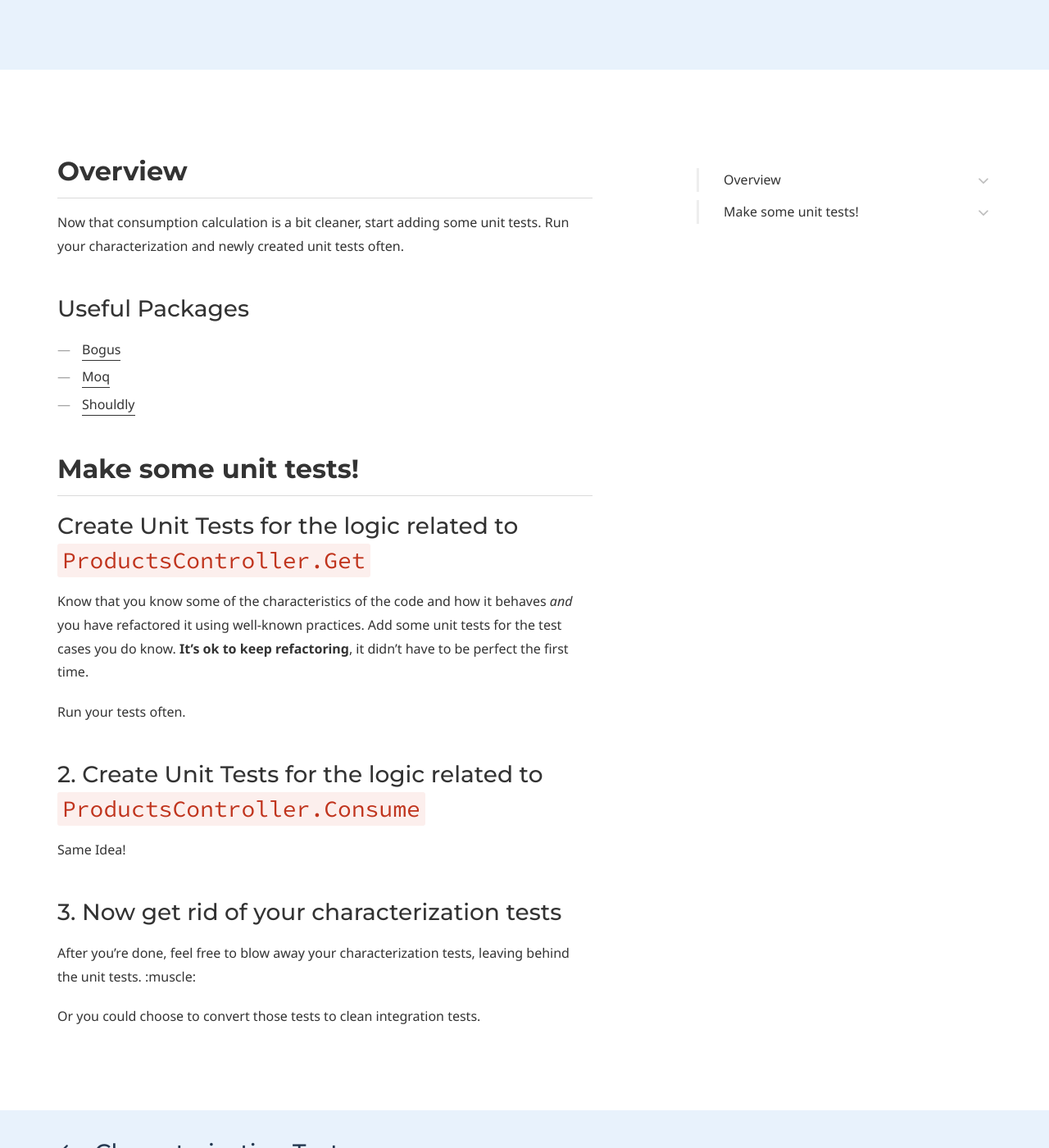
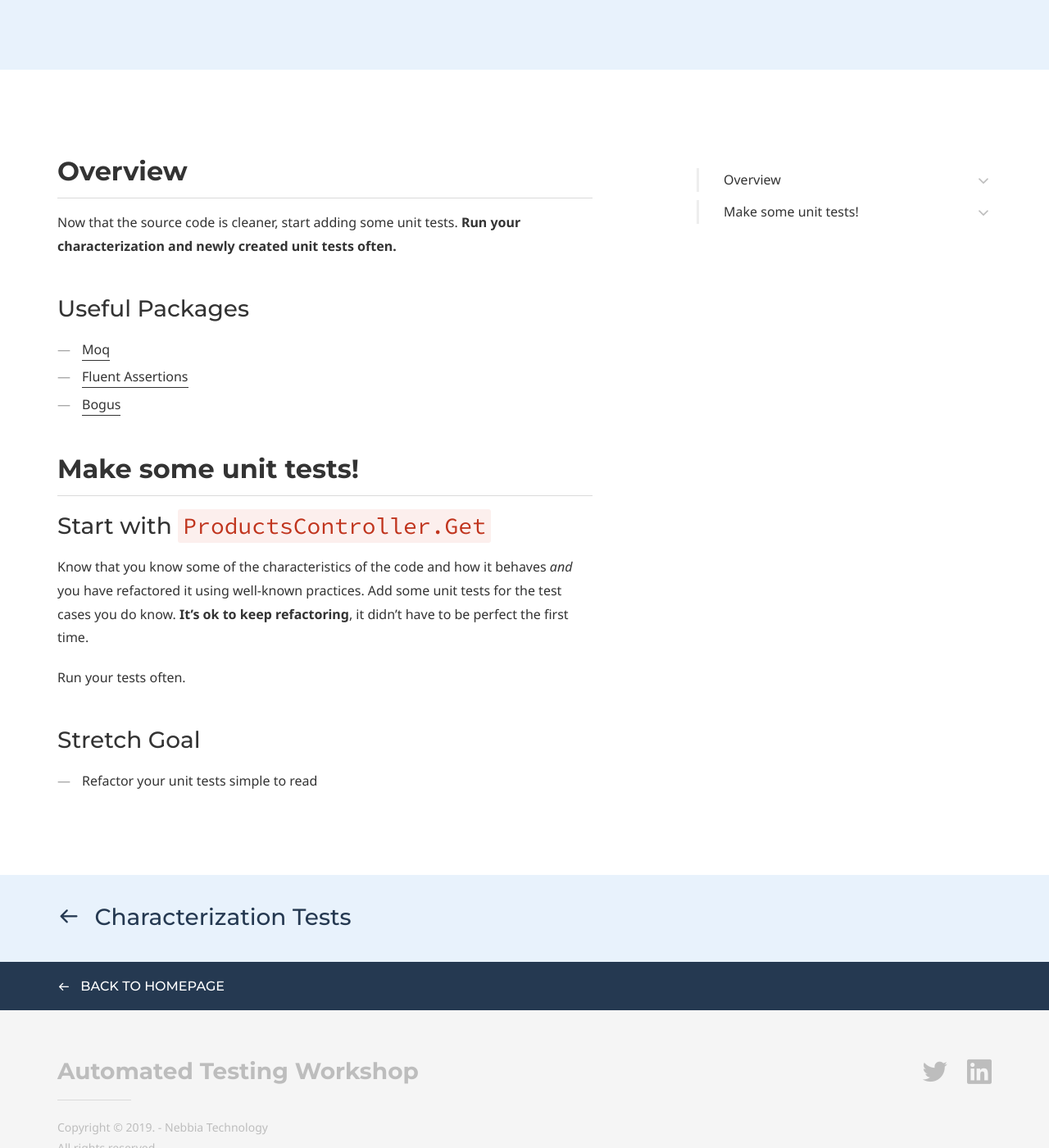
Before and after one commit to fgauna12/newsig-devops-workshop, a Jekyll site: the page built from lab-unit-tests.md, in a window 1280 px wide and 1400 px high, scrolled down 513 px. Shown: the whole window at 82% size. Built offline with Jekyll 4.4.1, drawn with Linux system fonts in a browser that asks for light colours; some web fonts are replaced.

Commit message:
Reworked the unit tests lab

```diff
--- a/lab-unit-tests.md
+++ b/lab-unit-tests.md
@@ -27,28 +27,22 @@ page_nav:
 
 ## Overview
 
-Now that consumption calculation is a bit cleaner, start adding some unit tests. Run your characterization and newly created unit tests often.
+Now that the source code is cleaner, start adding some unit tests. **Run your characterization and newly created unit tests often.**
 
 ### Useful Packages
 
+- [Moq](https://github.com/moq/moq)
+- [Fluent Assertions](https://fluentassertions.com/)
 - [Bogus](https://github.com/bchavez/Bogus)
-- [Moq](https://github.com/moq/moq)
-- [Shouldly](https://github.com/shouldly/shouldly)
 
 ## Make some unit tests!
 
-### Create Unit Tests for the logic related to `ProductsController.Get`
+### Start with `ProductsController.Get`
 
 Know that you know some of the characteristics of the code and how it behaves *and* you have refactored it using well-known practices. Add some unit tests for the test cases you do know. **It's ok to keep refactoring**, it didn't have to be perfect the first time.
 
 Run your tests often.
 
-### 2. Create Unit Tests for the logic related to `ProductsController.Consume`
+### Stretch Goal
 
-Same Idea!
-
-### 3. Now get rid of your characterization tests
-
-After you're done, feel free to blow away your characterization tests, leaving behind the unit tests. :muscle:
-
-Or you could choose to convert those tests to clean integration tests.
+- Refactor your unit tests simple to read
```
